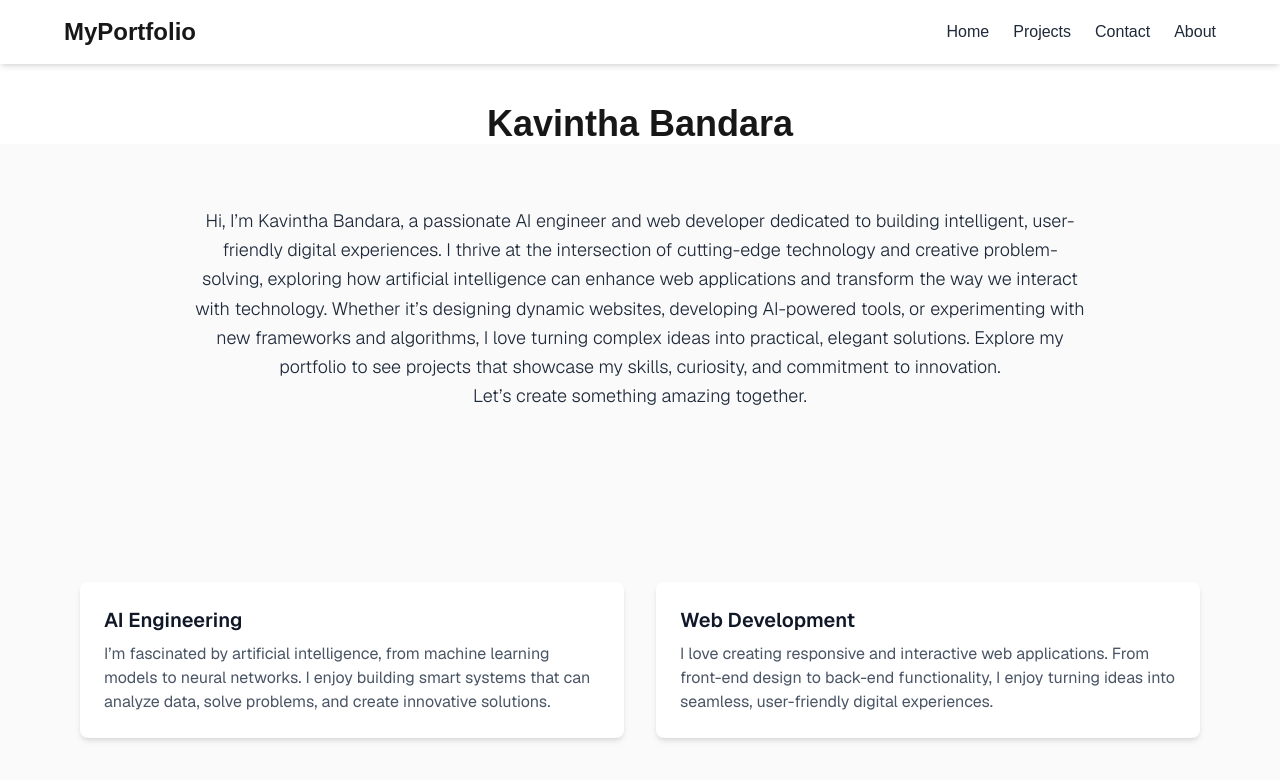
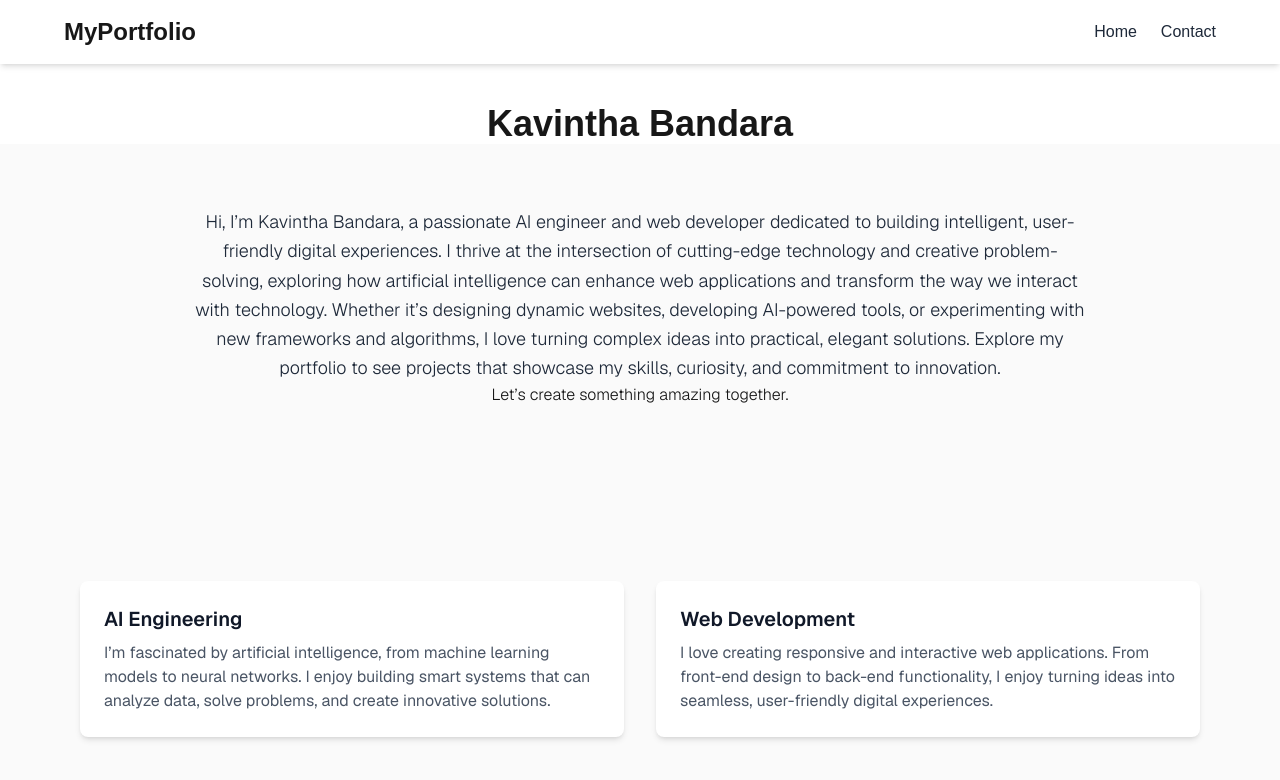
Before and after one commit to KavinthaBandara/kavin-portfolio, a Next.js app: page / in a window 1280 px wide. Shown: the top 780 px of the page. Built offline with nearby package versions, Linux system fonts and the light colour scheme.

Commit message:
made the incomplete sections removed from the site, can be added later on

```diff
--- a/app/about/page.tsx
+++ /dev/null
@@ -1,24 +0,0 @@
-
-
-export default function AboutPage() {
-    return (
-        <>
-            <div>
-
-                    <div className="text-center max-w-4xl mx-auto">
-                        <h1 className="text-4xl sm:text-6xl font-bold mb-8 p-12">
-                                Hi, I’m Kavintha Bandara
-                        </h1>
-                        <p className="text-gray-400 text-lg sm:text-xl leading-relaxed">
-                           I’m an AI engineer and web developer passionate about building intelligent, user-friendly digital experiences. I love exploring the intersection of cutting-edge technology and creative problem-solving, using artificial intelligence to enhance web applications and make technology more intuitive.
-
-                            I’ve worked on projects ranging from dynamic websites to AI-powered tools, experimenting with frameworks, algorithms, and new ways to solve complex problems. My goal is always the same: turn innovative ideas into practical, elegant solutions.
-
-                            These days, I’m focused on creating projects that empower people and showcase the possibilities of AI and web development.
-                        </p>
-                </div>
-
-            </div>
-        </>
-    )
-}
--- a/app/components/navbar.tsx
+++ b/app/components/navbar.tsx
@@ -14,14 +14,9 @@ const Navbar = () => {
           <Link href="/" className="text-gray-800 dark:text-gray-200 hover:text-blue-600 transition">
             Home
           </Link>
-          <Link href="/projects" className="text-gray-800 dark:text-gray-200 hover:text-blue-600 transition">
-            Projects
-          </Link>
+
           <Link href="/contact" className="text-gray-800 dark:text-gray-200 hover:text-blue-600 transition">
             Contact
-          </Link>
-          <Link href="/about" className="text-gray-800 dark:text-gray-200 hover:text-blue-600 transition">
-            About
           </Link>
         </div>
       </div>
--- a/app/page.tsx
+++ b/app/page.tsx
@@ -14,11 +14,14 @@ export default function Home() {
         <p className="max-w-4xl mx-auto text-center text-lg leading-relaxed text-gray-800 dark:text-gray-200">
           Hi, I’m Kavintha Bandara, a passionate AI engineer and web developer dedicated to building intelligent, user-friendly digital experiences. I thrive at the intersection of cutting-edge technology and creative problem-solving, exploring how artificial intelligence can enhance web applications and transform the way we interact with technology.
           Whether it’s designing dynamic websites, developing AI-powered tools, or experimenting with new frameworks and algorithms, I love turning complex ideas into practical, elegant solutions. Explore my portfolio to see projects that showcase my skills, curiosity, and commitment to innovation.
-            <div>
-              Let’s create something amazing together.
-            </div>
 
         </p>
+            <div>
+              <p>
+              Let’s create something amazing together.
+
+              </p>
+            </div>
     </div>
 
     <div className="flex flex-col flex-1 items-center justify-center bg-zinc-50 font-sans dark:bg-black">
```
